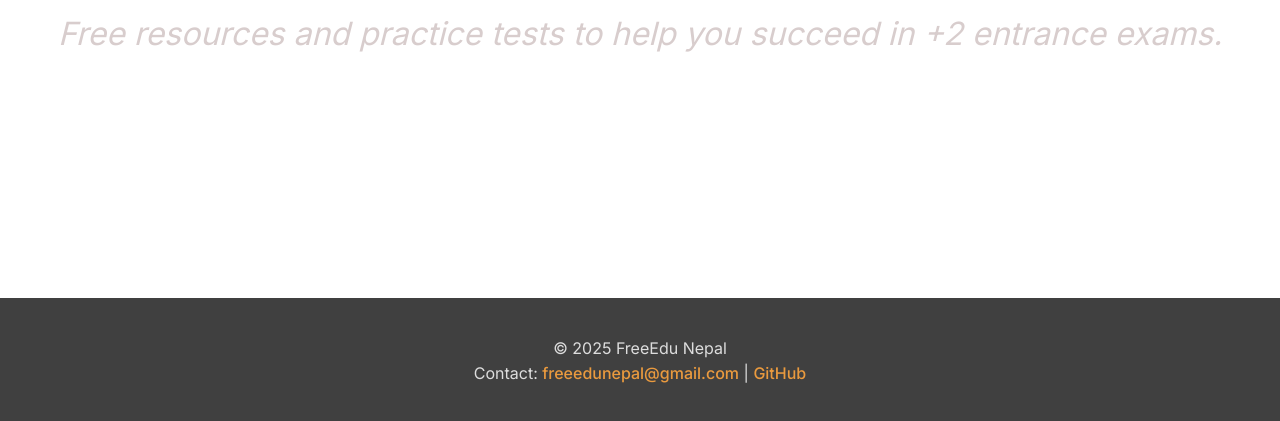
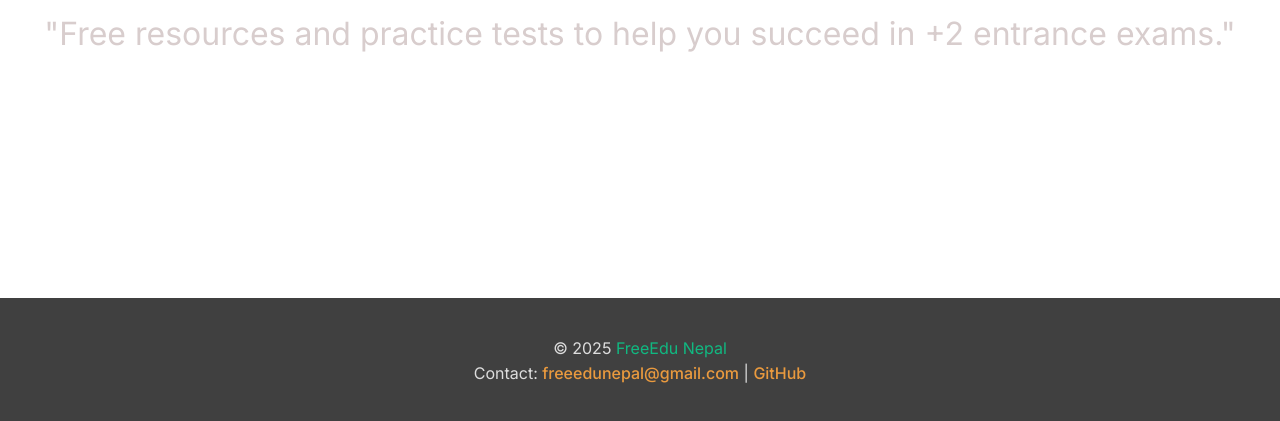
Before and after one commit to gelus-dev/FreeEdu, a plain HTML site: page index.html in a window 1280 px wide. Shown: the part 377-798 px from the top of the page. Drawn offline with Linux system fonts and the light colour scheme.

Commit message:
Update index.html

```diff
--- a/index.html
+++ b/index.html
@@ -34,11 +34,11 @@
         <br>
         <br>
        <h1>Education Without Barriers</h1>
-<p><i>Free resources and practice tests to help you succeed in +2 entrance exams.</i></p>
+<p>"Free resources and practice tests to help you succeed in +2 entrance exams."</i></p>
 
     </header>
    <footer class="footer">
-    <p>© 2025 FreeEdu Nepal</p>
+    <p>© 2025 <span style="color: #10b981;">FreeEdu Nepal</span></p>
     <p>Contact: <a href="mailto:freeedunepal@gmail.com">freeedunepal@gmail.com</a> |
        <a href="https://github.com/gelus-dev/FreeEdu" target="_blank">GitHub</a>
     </p>
```
